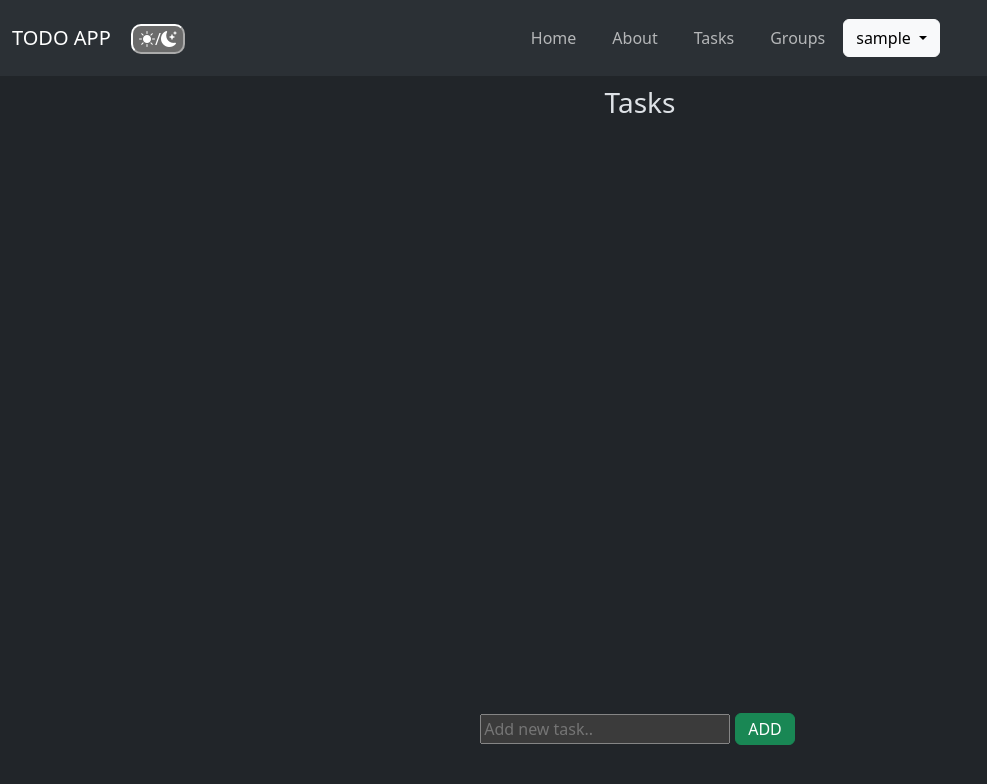
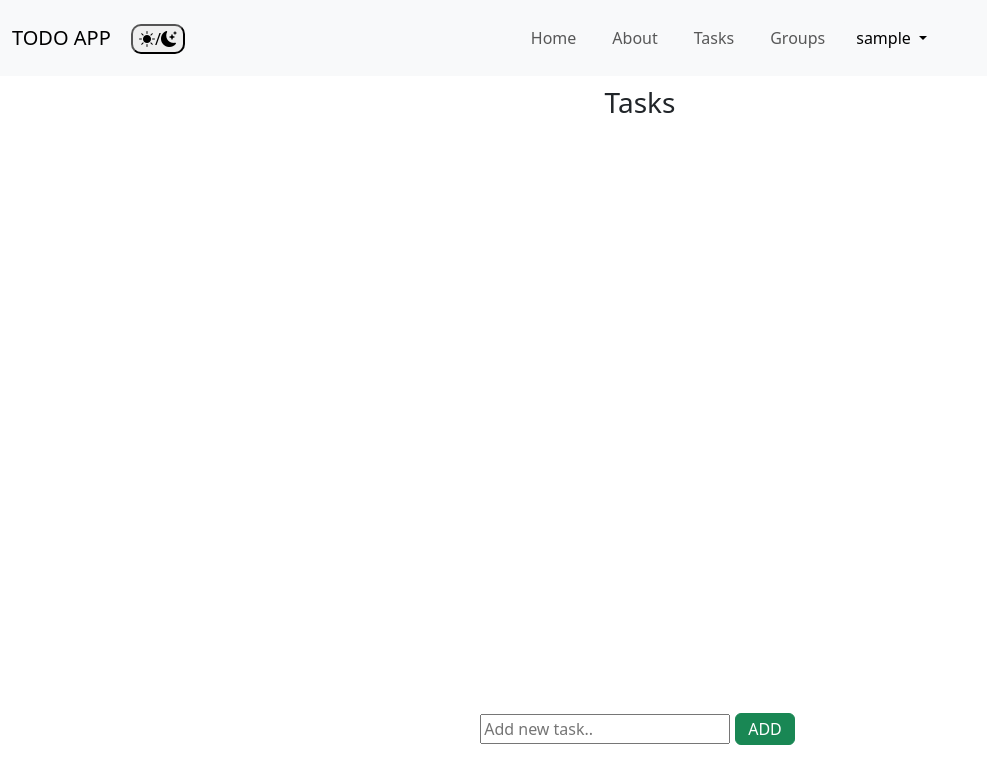
Before and after one commit to koval1off/TODO_LIST_APP, a Django app: page /task/ in a window 1280 px wide. Shown: the top 784 px of the page, without its empty margins (0-987 px from the left). Run offline with Django 4.2, Linux system fonts and the light colour scheme; the visitor is signed in with stand-in values (Sample User, id 1); data that the repository does not hold is empty; some libraries are stand-ins or nearby versions.

Commit message:
change theme functionality

```diff
--- a/static/css/styles.css
+++ b/static/css/styles.css
@@ -20,7 +20,7 @@ hr {
 .task-add-btn {
     display: inline-block;
     text-align: center;
-    line-height: 18px;   /* Set the line height to match the button height */
+    line-height: 18px;
     vertical-align: middle;
 }
 
--- a/static/js/task_list.js
+++ b/static/js/main.js
@@ -42,10 +42,14 @@ document.addEventListener('DOMContentLoaded', function() {
     }
 });
 
+const themeToggleBtn = document.getElementById('theme-toggle');
+        const currentTheme = localStorage.getItem('theme') || 'light';
 
-const themeToggleBtn = document.getElementById('theme-toggle');
-    themeToggleBtn.addEventListener('click', () => {
-        const currentTheme = document.documentElement.getAttribute('data-bs-theme');
-        const newTheme = currentTheme === 'dark' ? 'light' : 'dark';
-        document.documentElement.setAttribute('data-bs-theme', newTheme);
-    });
+        document.documentElement.setAttribute('data-bs-theme', currentTheme);
+
+        themeToggleBtn.addEventListener('click', () => {
+            const newTheme = document.documentElement.getAttribute('data-bs-theme') === 'dark' ? 'light' : 'dark';
+            document.documentElement.setAttribute('data-bs-theme', newTheme);
+            localStorage.setItem('theme', newTheme);
+
+        });
--- a/templates/_base.html
+++ b/templates/_base.html
@@ -1,5 +1,5 @@
 <!DOCTYPE html>
-<html lang="en" data-bs-theme="dark">
+<html lang="en" data-bs-theme="light">
 <head>
     {% load static %}
     <meta charset="UTF-8">
@@ -64,7 +64,7 @@
         {% endblock %}
     </div>
 
-    <script src="{% static 'js/task_list.js' %}"></script>
+    <script src="{% static 'js/main.js' %}"></script>
     <script src="https://cdn.jsdelivr.net/npm/bootstrap@5.3.2/dist/js/bootstrap.bundle.min.js" integrity="sha384-C6RzsynM9kWDrMNeT87bh95OGNyZPhcTNXj1NW7RuBCsyN/o0jlpcV8Qyq46cDfL" crossorigin="anonymous"></script>
 </body>
 </html>
--- a/templates/todos/task_list.html
+++ b/templates/todos/task_list.html
@@ -56,6 +56,6 @@
     </form>
     </div>
 
-    <script src="{% static 'js/task_list.js' %}"></script>
+    <script src="{% static 'js/main.js' %}"></script>
 
 {% endblock content %}
```
